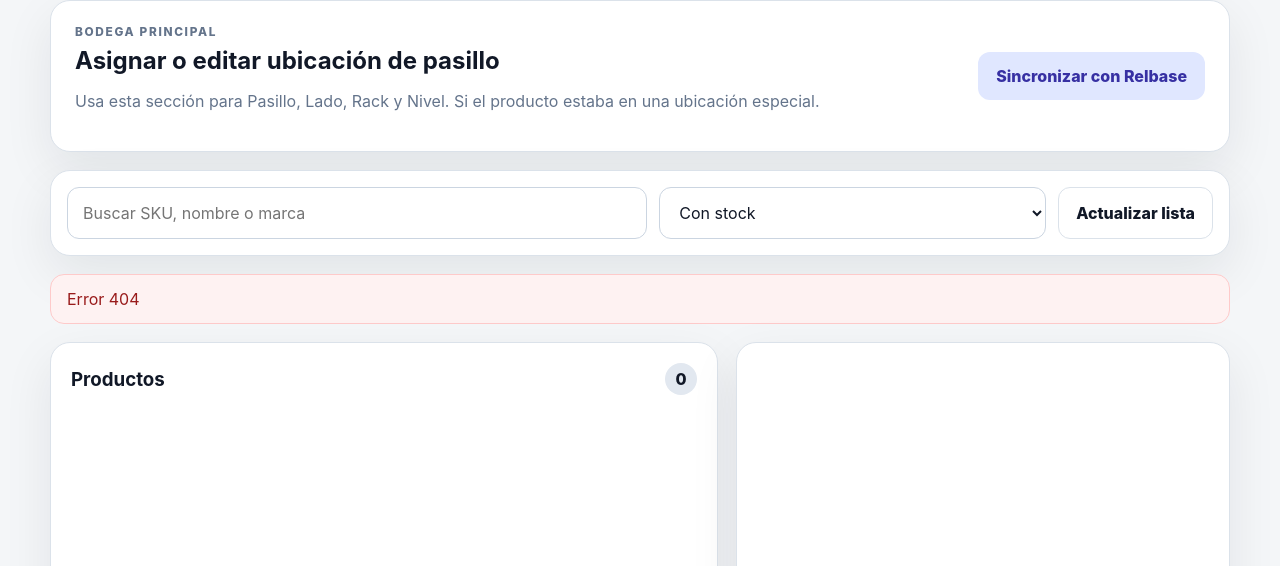
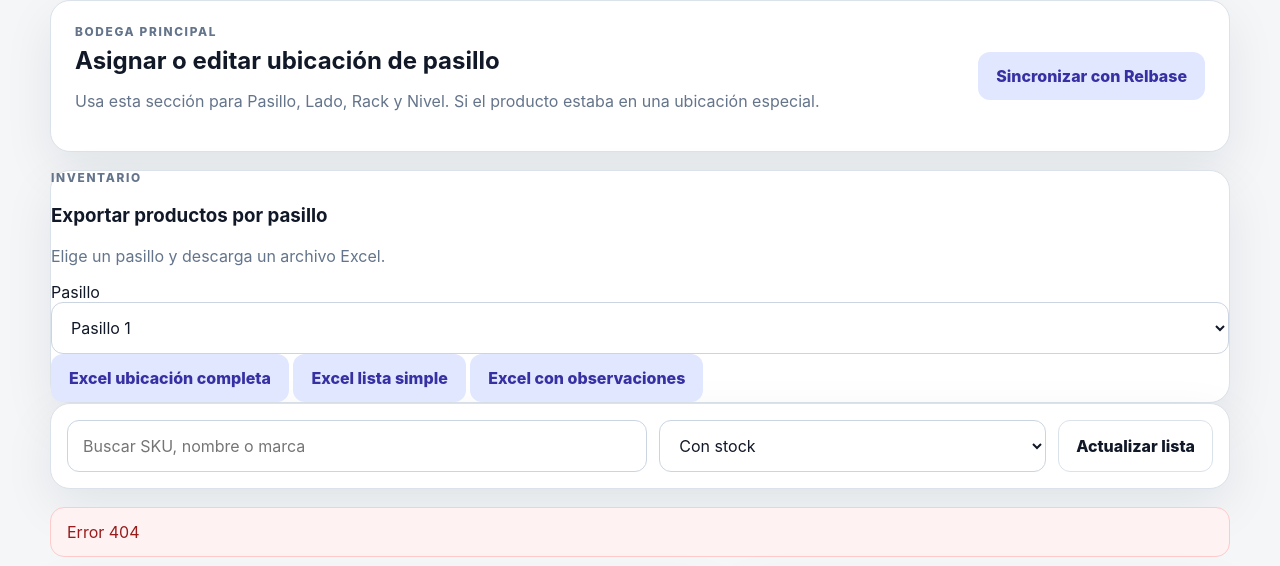
Before and after one commit to dripplash/Crusec-bodega, a website: page crusec-bodega-railway/public/index.html in a window 1280 px wide. Both pictures are taken after a click on the button "Ubicación bodega". Shown: the part 183-749 px from the top of the page. Drawn offline with Linux system fonts and the light colour scheme; no server answers.

Commit message:
Implement product export by aisle feature
Added export functionality for products by aisle with options to download Excel files.

```diff
--- a/crusec-bodega-railway/public/index.html
+++ b/crusec-bodega-railway/public/index.html
@@ -83,6 +83,43 @@
           <button id="sync-button" class="secondary-button">Sincronizar con Relbase</button>
         </div>
       </div>
+      <div class="section-card export-card">
+  <div>
+    <p class="eyebrow">INVENTARIO</p>
+    <h3>Exportar productos por pasillo</h3>
+    <p class="muted">
+      Elige un pasillo y descarga un archivo Excel.
+    </p>
+  </div>
+
+  <div class="export-controls">
+    <label>
+      <span>Pasillo</span>
+      <select id="export-aisle-select">
+        <option value="1">Pasillo 1</option>
+        <option value="2">Pasillo 2</option>
+        <option value="3">Pasillo 3</option>
+        <option value="4">Pasillo 4</option>
+        <option value="5">Pasillo 5</option>
+        <option value="6">Pasillo 6</option>
+      </select>
+    </label>
+
+    <div class="export-buttons">
+      <button id="export-full-button" class="secondary-button" type="button">
+        Excel ubicación completa
+      </button>
+
+      <button id="export-simple-button" class="secondary-button" type="button">
+        Excel lista simple
+      </button>
+
+      <button id="export-notes-button" class="secondary-button" type="button">
+        Excel con observaciones
+      </button>
+    </div>
+  </div>
+</div>
 
       <div class="filters-card">
         <input id="admin-search" placeholder="Buscar SKU, nombre o marca" autocomplete="off" />
```
